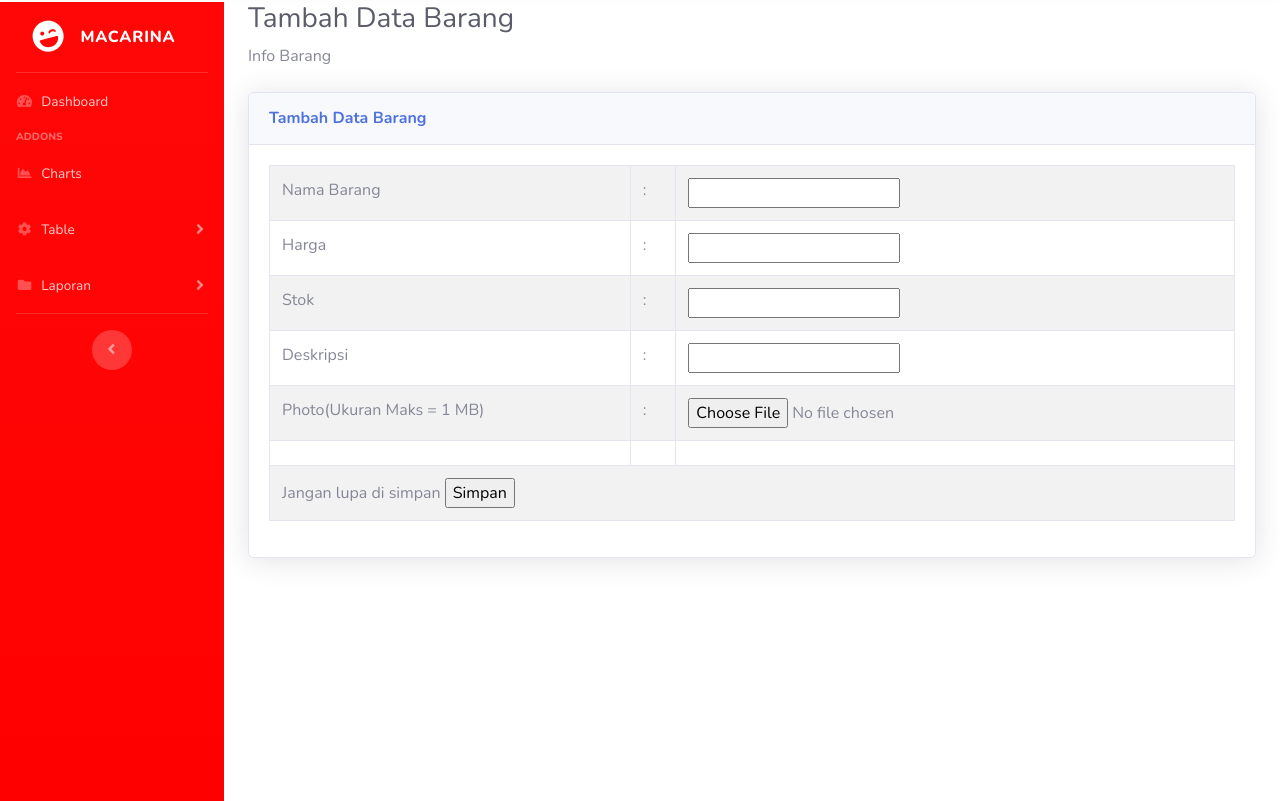
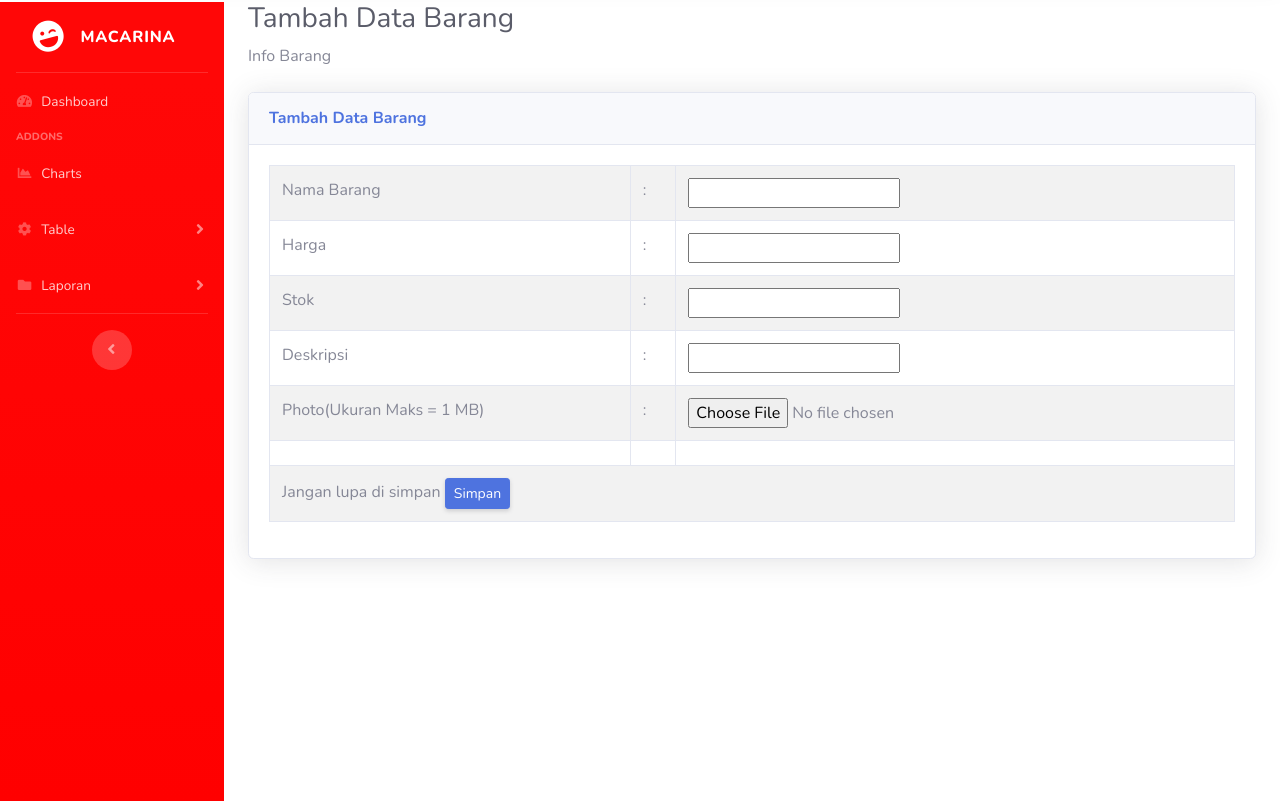
Before and after one commit to anjualiciajohan/Macarina, a PHP site: page /admin/barang/tamBarang.php in a window 1280 px wide. Shown: the part 92-893 px from the top of the page. Run offline with PHP 8.4, Linux system fonts and the light colour scheme.

Commit message:
Update tamBarang.php

```diff
--- a/admin/barang/tamBarang.php
+++ b/admin/barang/tamBarang.php
@@ -88,7 +88,7 @@ include_once "../config/side.php";
                     </tr>
                     <tr>
 
-                        <td colspan="3">Jangan lupa di simpan <input type="submit" name="btn_simpan" value="Simpan"></td>
+                        <td colspan="3">Jangan lupa di simpan <input class="d-none d-sm-inline-block btn btn-sm btn-primary shadow-sm" type="submit" name="btn_simpan" value="Simpan"></td>
 
                     </tr>
 
```
